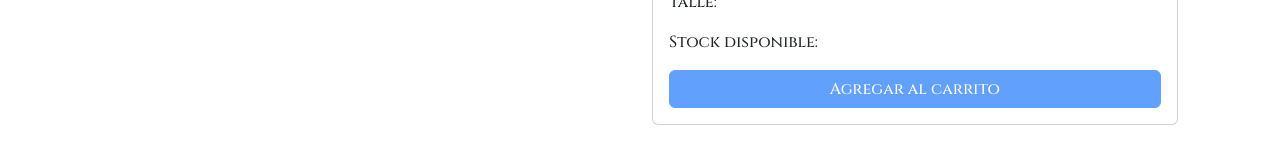
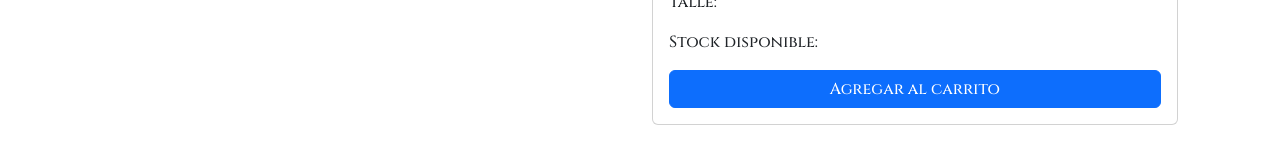
Before and after one commit to darioberatti/Ecommerce-FRONTEND, a React (Create React App) app: page /products/1 in a window 1280 px wide. Shown: the part 333-493 px from the top of the page. Built offline with nearby package versions, Linux system fonts and the light colour scheme; no server answers.

Commit message:
Se arregló validación de stock en Content

```diff
--- a/src/components/Content.jsx
+++ b/src/components/Content.jsx
@@ -142,7 +142,7 @@ const Content = () => {
                     onClick={() => {
                       handleAddToCart();
                     }}
-                    disabled={(product.stock = "0")}
+                    disabled={product.stock === "0"}
                   >
                     Agregar al carrito
                   </button>
```
